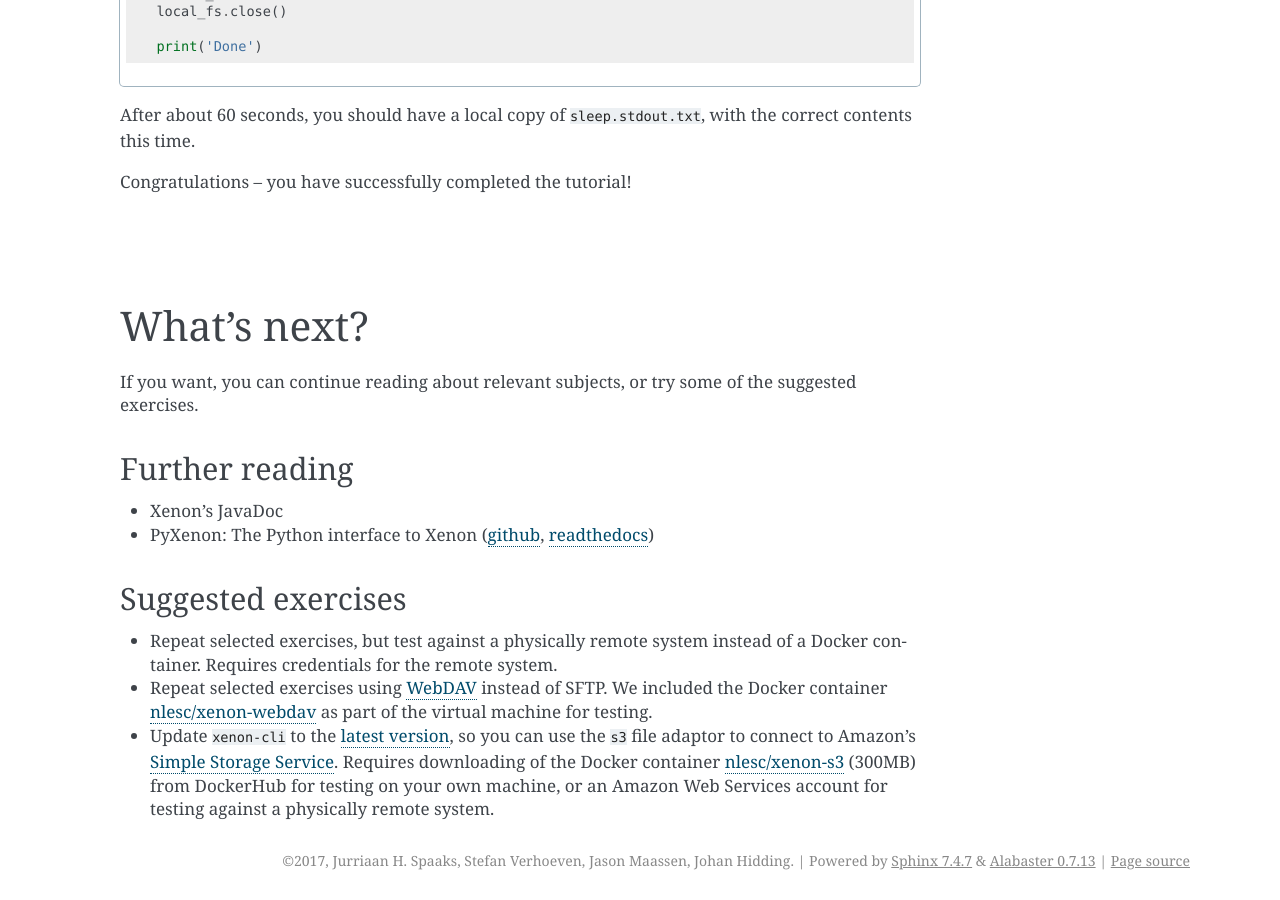
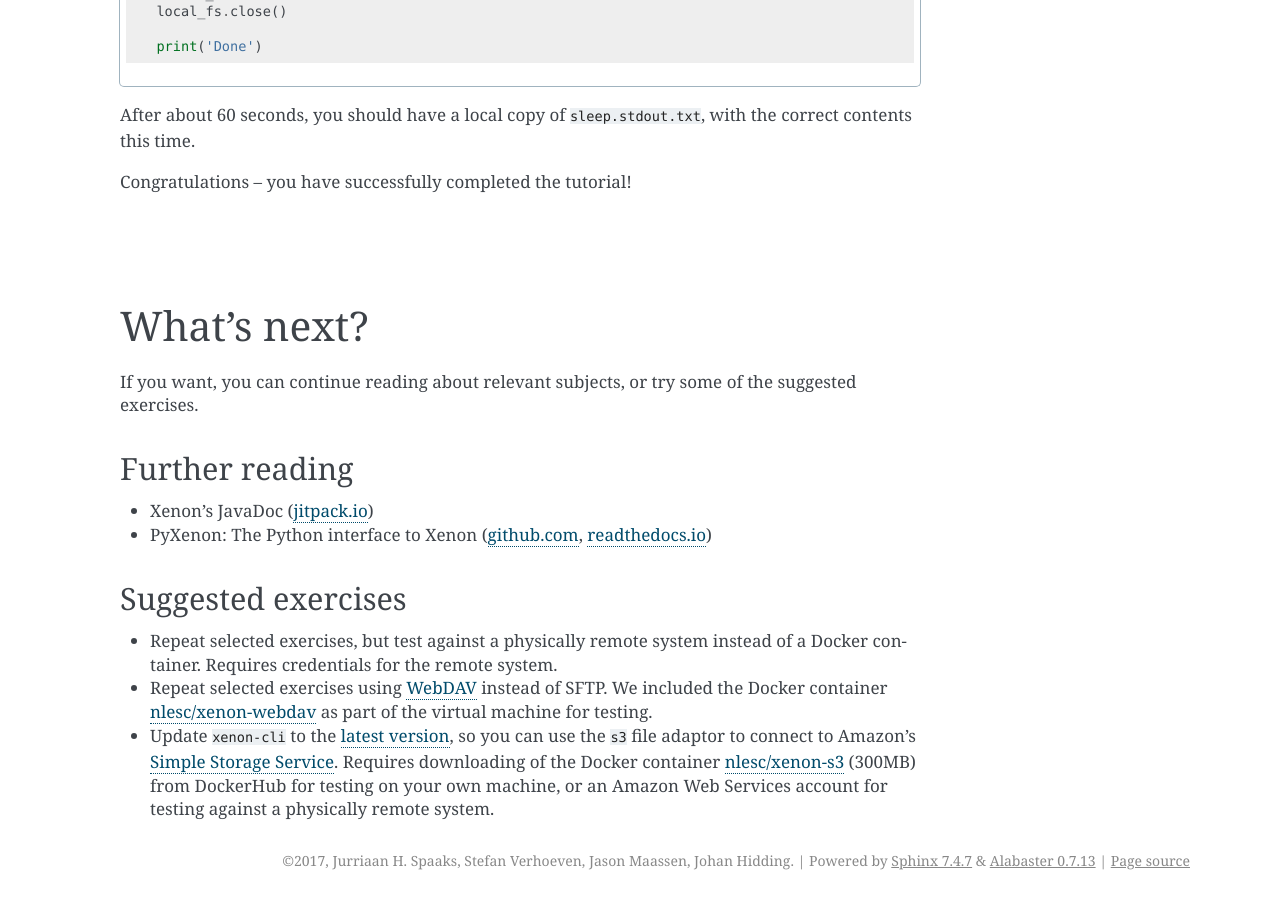
Before and after one commit to xenon-middleware/xenon-tutorial, a Sphinx documentation site: the page built from source/tutorial.rst, in a window 1280 px wide and 900 px high, scrolled down 10994 px. Built offline with Sphinx 7.4.7, drawn with Linux system fonts in a browser that asks for light colours.

Commit message:
added javadoc link to jitpack

```diff
--- a/source/tutorial.rst
+++ b/source/tutorial.rst
@@ -439,9 +439,10 @@ If you want, you can continue reading about relevant subjects, or try some of th
 Further reading
 ^^^^^^^^^^^^^^^
 
-- Xenon's JavaDoc
-- PyXenon: The Python interface to Xenon (`github`__, `readthedocs`__)
+- Xenon's JavaDoc (`jitpack.io`__)
+- PyXenon: The Python interface to Xenon (`github.com`__, `readthedocs.io`__)
 
+__ https://jitpack.io/com/github/NLeSC/Xenon/master-SNAPSHOT/javadoc/
 __ https://github.com/nlesc/pyxenon
 __ http://pyxenon.readthedocs.io/en/latest/
 
```
